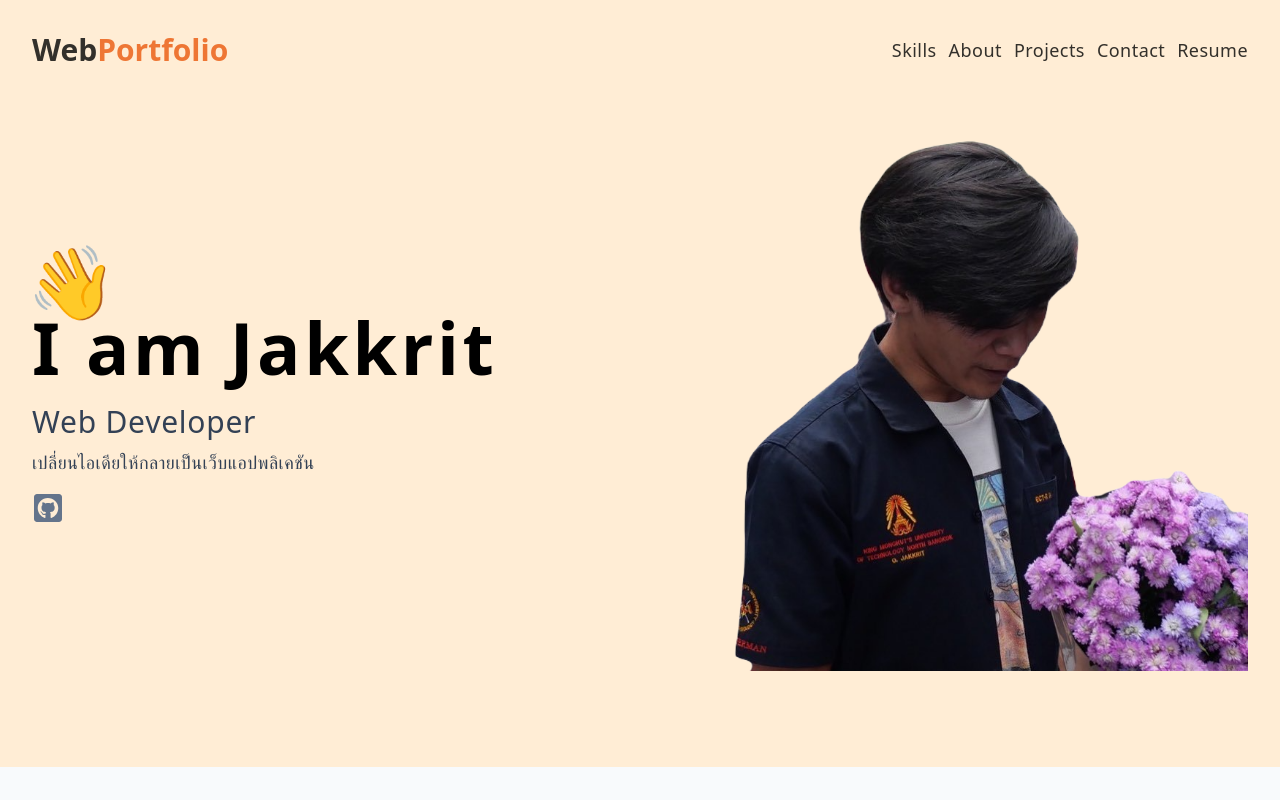
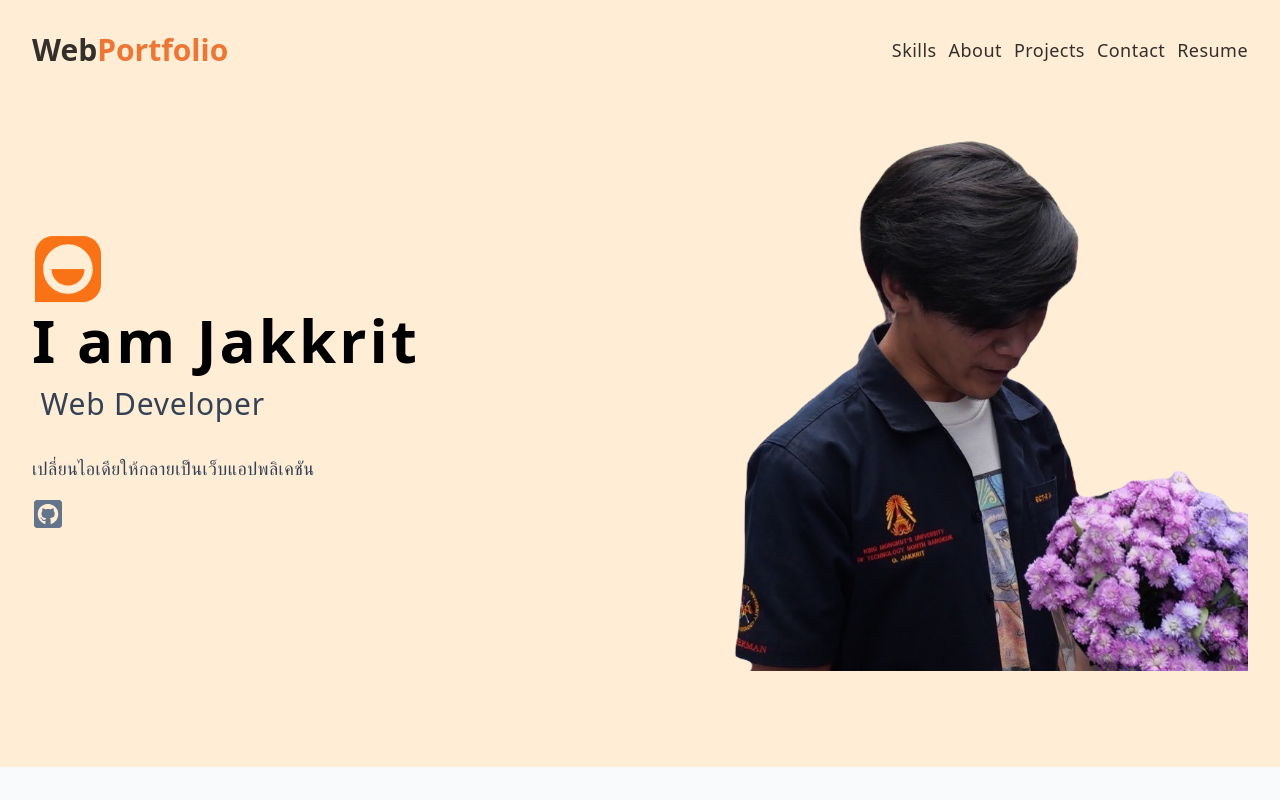
Before and after one commit to jayrboy/portfolio-app-vite, a React (Vite) app: page / in a window 1280 px wide. Shown: the top 800 px of the page. Built offline with nearby package versions, Linux system fonts and the light colour scheme.

Commit message:
Add Text Animation

```diff
--- a/package.json
+++ b/package.json
@@ -19,6 +19,7 @@
     "react-dom": "^18.2.0",
     "react-icons": "^5.0.1",
     "react-leaflet": "^4.2.1",
+    "react-on-screen": "^2.1.1",
     "react-router-dom": "^6.22.1"
   },
   "devDependencies": {
--- a/src/components/Hero.jsx
+++ b/src/components/Hero.jsx
@@ -1,24 +1,86 @@
+import { useEffect, useState } from 'react'
 import heroImg from '../assets/hero.png'
 import { FaGithubSquare } from 'react-icons/fa'
+import TrackVisibility from 'react-on-screen'
+import { CgHello } from 'react-icons/cg'
 
 const Hero = () => {
+  const [loopNum, setLoopNum] = useState(0)
+  const [isDeleting, setIsDeleting] = useState(false)
+  const [text, setText] = useState('')
+  const [delta, setDelta] = useState(50)
+  const [index, setIndex] = useState(1)
+  const toRotate = [
+    'Programmer',
+    'Web Developer',
+    'Frontend Developer',
+    'React Developer',
+  ]
+  const period = 2000
+
+  useEffect(() => {
+    let ticker = setInterval(() => {
+      tick()
+    }, delta)
+
+    return () => {
+      clearInterval(ticker)
+    }
+  }, [text])
+
+  const tick = () => {
+    let i = loopNum % toRotate.length
+    let fullText = toRotate[i]
+    let updatedText = isDeleting
+      ? fullText.substring(0, text.length - 1)
+      : fullText.substring(0, text.length + 1)
+
+    setText(updatedText)
+
+    if (isDeleting) {
+      setDelta((prevDelta) => prevDelta / 2)
+    }
+
+    if (!isDeleting && updatedText === fullText) {
+      setIsDeleting(true)
+      setIndex((prevIndex) => prevIndex - 1)
+      setDelta(period)
+    } else if (isDeleting && updatedText === '') {
+      setIsDeleting(false)
+      setLoopNum(loopNum + 1)
+      setIndex(1)
+      setDelta(50)
+    } else {
+      setIndex((prevIndex) => prevIndex + 1)
+    }
+  }
+
   return (
     <section className="bg-orange-100 py-24  ">
       <div className=" mx-auto max-w-7xl  px-8  grid  md:grid-cols-2 items-center gap-8">
         <article>
-          <h1 className="text-7xl font-bold tracking-wider bouncing-text-x">
-            👋
+          <h1 className="text-7xl font-bold tracking-wider bouncing-text-y">
+            <CgHello color="rgb(249 115 22)" />
           </h1>
-          <h2 className="text-7xl font-bold tracking-wider bouncing-text-y">
-            I am Jakkrit
-          </h2>
-          <p className="mt-4 text-3xl text-slate-700 capitalize tracking-wide">
-            web developer
-          </p>
+          <h2 className="text-6xl font-bold tracking-wider">I am Jakkrit</h2>
+
+          <TrackVisibility>
+            {({ isVisible }) => (
+              <div
+                className={isVisible ? 'animate__animated animate__fadeIn' : ''}
+              >
+                <p className="mt-4 text-3xl text-slate-700 capitalize tracking-wide">
+                  <span data-rotate={toRotate}>
+                    <span>&nbsp;{text}</span>
+                  </span>
+                </p>
+              </div>
+            )}
+          </TrackVisibility>
+          <br />
           <p className="mt-2 text-lg text-slate-700 capitalize tracking-wide">
             เปลี่ยนไอเดียให้กลายเป็นเว็บแอปพลิเคชัน
           </p>
-
           <div className="flex gap-x-4 mt-4">
             <a href="https://github.com/jayrboy" target="_new">
               <FaGithubSquare className="h-8 w-8 text-slate-500 hover:text-black duration-300" />
--- a/src/components/Navbar.jsx
+++ b/src/components/Navbar.jsx
@@ -7,7 +7,9 @@ const Navbar = () => {
       <div className="align-element py-4 flex flex-col  sm:flex-row sm:gap-x-16 sm:items-center sm:py-8">
         <h2 className="text-3xl font-bold">
           Web
-          <span className="text-orange-600">Portfolio</span>
+          <a href="#" className="text-orange-600">
+            Portfolio
+          </a>
         </h2>
         <div className="flex gap-x-3 ms-auto">
           {headers.map((header) => {
```
Also changed, not shown: 1 other file (tests, documents, lock files or other folders).
